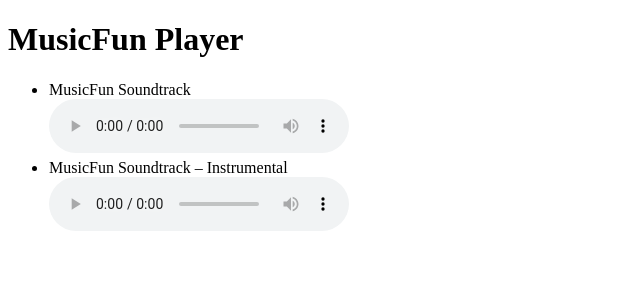
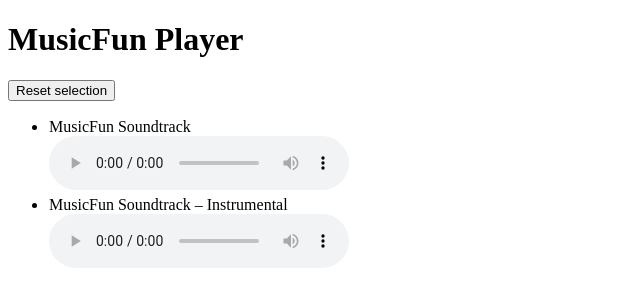
Before and after one commit to sabyrka2007/musicfun, a React (Vite) app: page / in a window 1280 px wide. Shown: the top 306 px of the page, without its empty margins (0-640 px from the left). Built offline with nearby package versions, Linux system fonts and the light colour scheme.

Commit message:
feat: implement track selection functionality

```diff
--- a/src/App.tsx
+++ b/src/App.tsx
@@ -1,3 +1,5 @@
+import { useState } from 'react'
+
 const tracks = [
   {
     id: 1,
@@ -12,19 +14,29 @@ const tracks = [
   },
 ]
 
-const selectedTrackId = null
+export const App = () => {
+  const [selectedTrackId, setSelectedTrackId] = useState<number | null>(null)
 
-export const App = () => {
   return (
     <>
       <h1>MusicFun Player</h1>
+
       {tracks === null && <p>Loading...</p>}
+
       {tracks.length === 0 && <p>No tracks</p>}
+
+      <button
+        type="button"
+        onClick={() => setSelectedTrackId(null)}
+      >Reset selection
+      </button>
+
       <ul>
         {tracks.map((track) => (
           <li
             key={track.id}
             style={{ border: `1px solid ${track.id === selectedTrackId ? 'orange' : 'transparent'}` }}
+            onClick={() => setSelectedTrackId(track.id)}
           >
             <div>{track.title}</div>
             <audio
```
